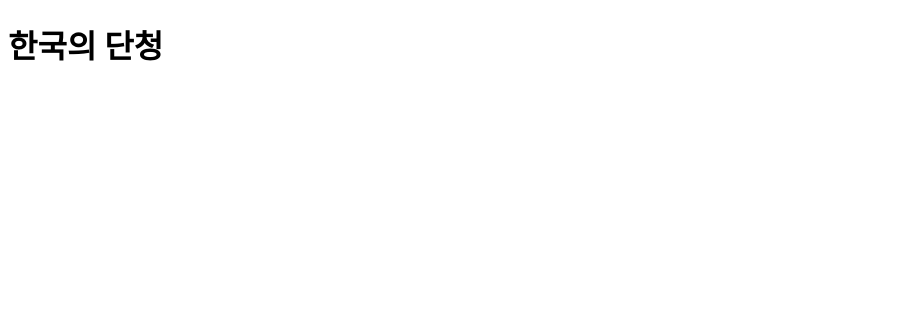
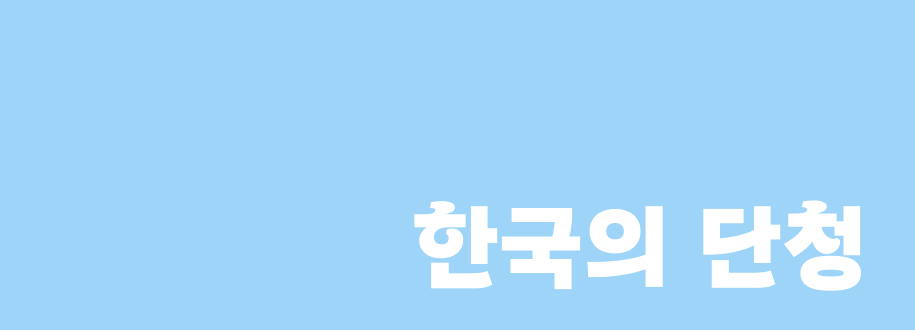
Before and after one commit to HJL9/HJL9.github.io, a plain HTML site: page index.html in a window 1280 px wide. Shown: the whole page, without its empty margins (0-915 px from the left). Drawn offline with Linux system fonts and the light colour scheme.

Commit message:
0506과제
.

```diff
--- a/index.css
+++ b/index.css
@@ -1,6 +1,16 @@
+@font-face {
+    font-family: sokcho;
+    src: url(SokchoBadaDotum.ttf);
+}
+
 html{
-    background-attachment: rgb(172, 215, 239);
+    background-color: rgb(158, 212, 248);
 }
+
 h1 {
-
+    font-family: sokcho;
+    font-size: 90px;
+    color: white;
+    margin: 200px auto 0;
+    text-align: center;
 }
```
Also changed, not shown: SokchoBadaDotum.ttf (added).
